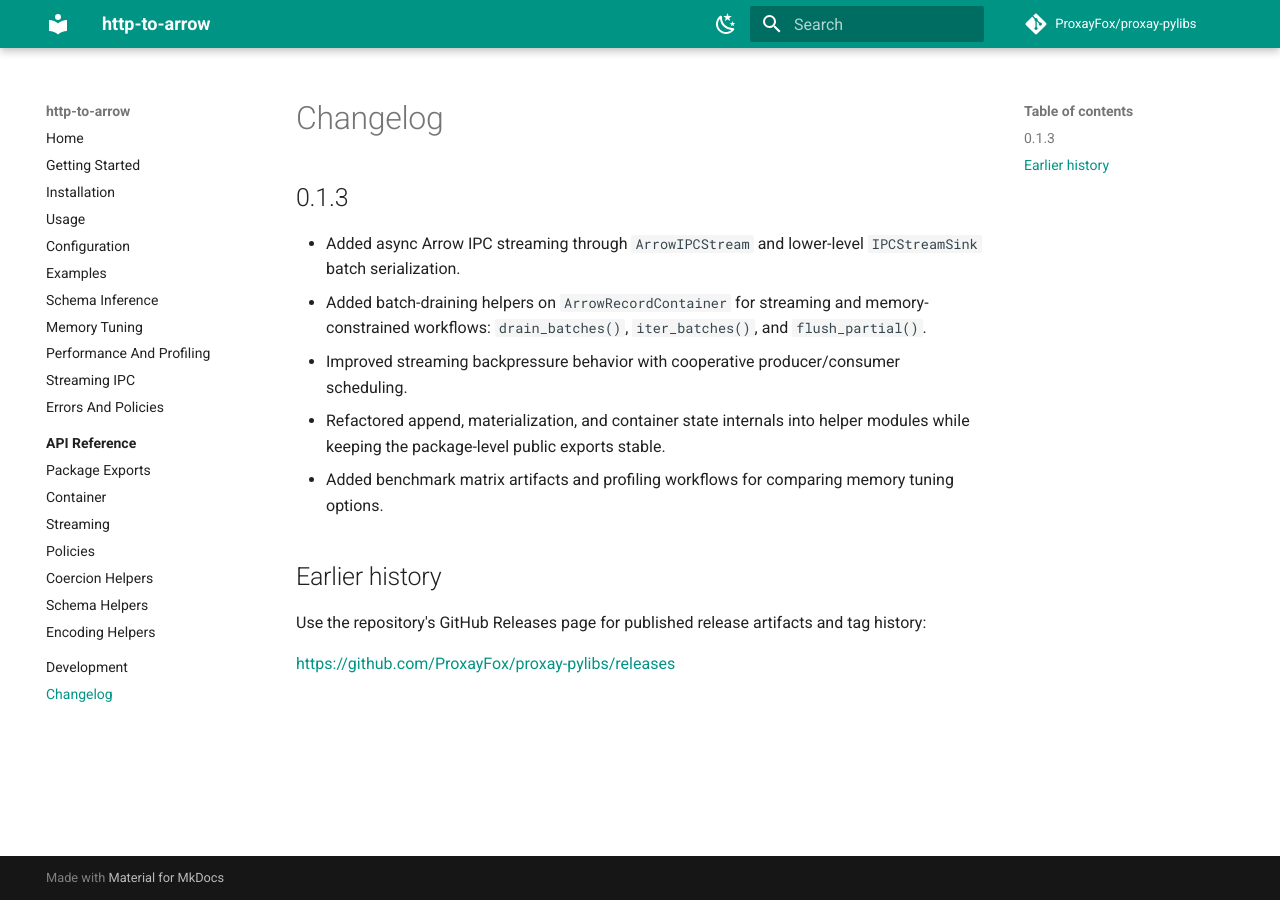
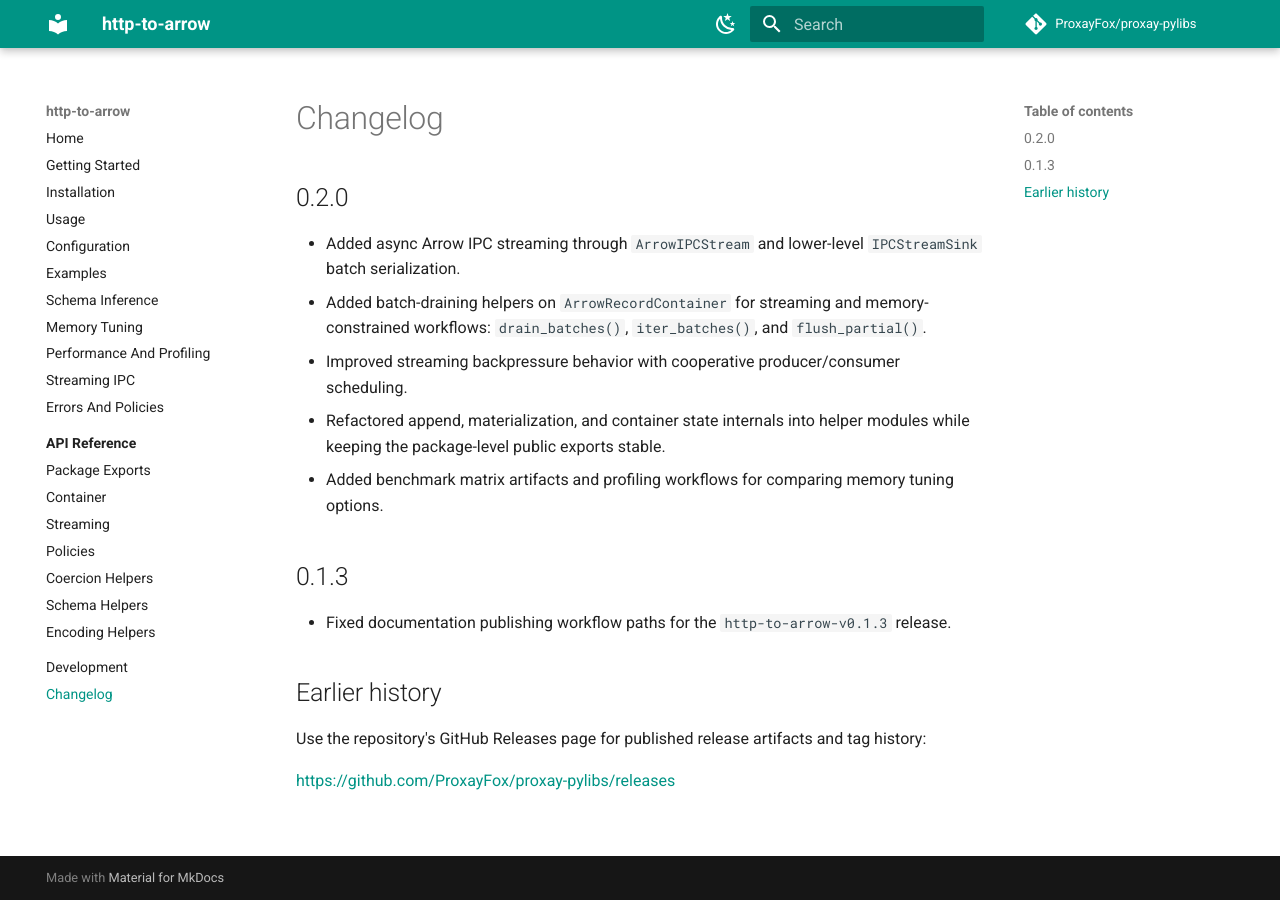
Before and after one commit to ProxayFox/proxay-pylibs, an MkDocs documentation site: the page built from docs/changelog.md, in a window 1280 px wide. Built offline with MkDocs 1.6.1 and Material for MkDocs 9.7.7, drawn with Linux system fonts in a browser that asks for light colours; comment, search, counter and statistics services are not loaded.

Commit message:
feat: updated http-to-arrow version to 0.2.0

```diff
--- a/docs/changelog.md
+++ b/docs/changelog.md
@@ -1,6 +1,6 @@
 # Changelog
 
-## 0.1.3
+## 0.2.0
 
 - Added async Arrow IPC streaming through `ArrowIPCStream` and lower-level
     `IPCStreamSink` batch serialization.
@@ -14,6 +14,11 @@
 - Added benchmark matrix artifacts and profiling workflows for comparing memory
     tuning options.
 
+## 0.1.3
+
+- Fixed documentation publishing workflow paths for the `http-to-arrow-v0.1.3`
+    release.
+
 ## Earlier history
 
 Use the repository's GitHub Releases page for published release artifacts and
--- a/src/http_to_arrow/pyproject.toml
+++ b/src/http_to_arrow/pyproject.toml
@@ -4,7 +4,7 @@ build-backend = "uv_build"
 
 [project]
 name = "http-to-arrow"
-version = "0.1.3"
+version = "0.2.0"
 description = "Stream HTTP data to Apache Arrow format for efficient processing and analytics."
 authors = [{ name = "ProxayFox", email = "28168887+ProxayFox@users.noreply.github.com" }]
 requires-python = ">=3.14"
```
Also changed, not shown: README.md (+9 -5 lines), docs/index.md (+1 -1 lines), 1 other file.
